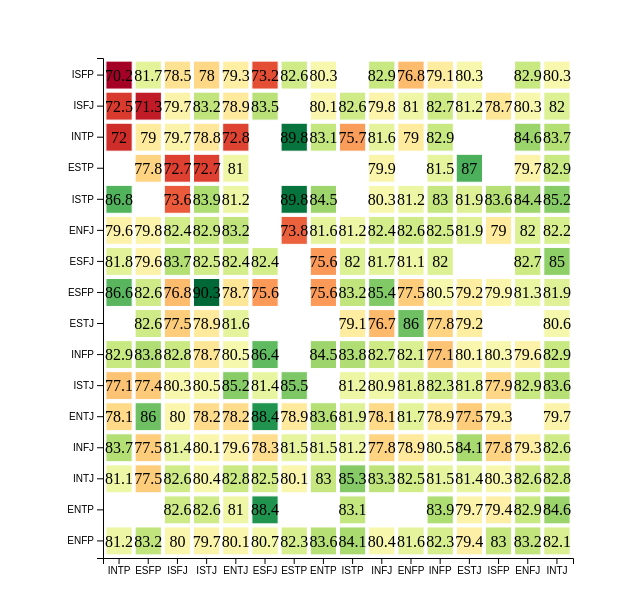
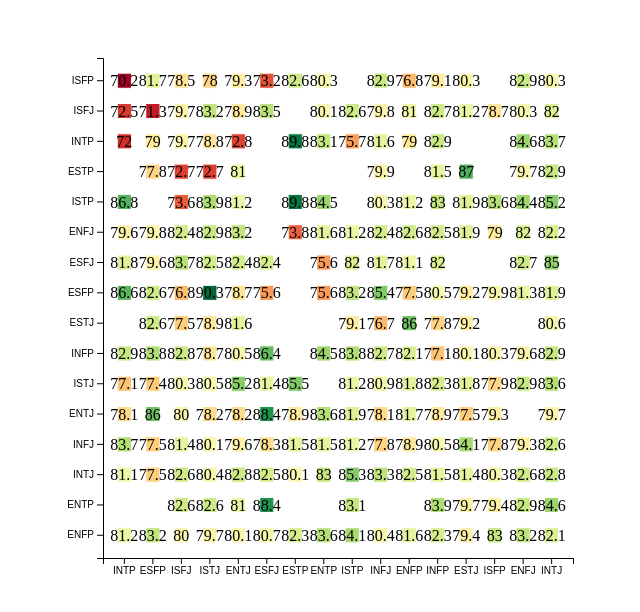
Before and after one commit to immanuelhendra/HCDIV-5, a plain HTML site: page index.html in a window 1280 px wide. Shown: the whole page, without its empty margins (5-645 px from the left). Drawn offline with nearby package versions, Linux system fonts and the light colour scheme.

Commit message:
Update index.html

```diff
--- a/index.html
+++ b/index.html
@@ -35,11 +35,11 @@
             const xScale = d3.scaleBand()
                 .domain(students1)
                 .range([0, width])
-                .padding(0.1);
+                .padding(0.5);
             const yScale = d3.scaleBand()
                 .domain(students2)
                 .range([0, height])
-                .padding(0.1);
+                .padding(0.5);
             const colorScale = d3.scaleSequential(d3.interpolateRdYlGn)
                 .domain([d3.min(data, d => +d.Average_Grade), d3.max(data, d => +d.Average_Grade)]);
             // Draw axes
```
